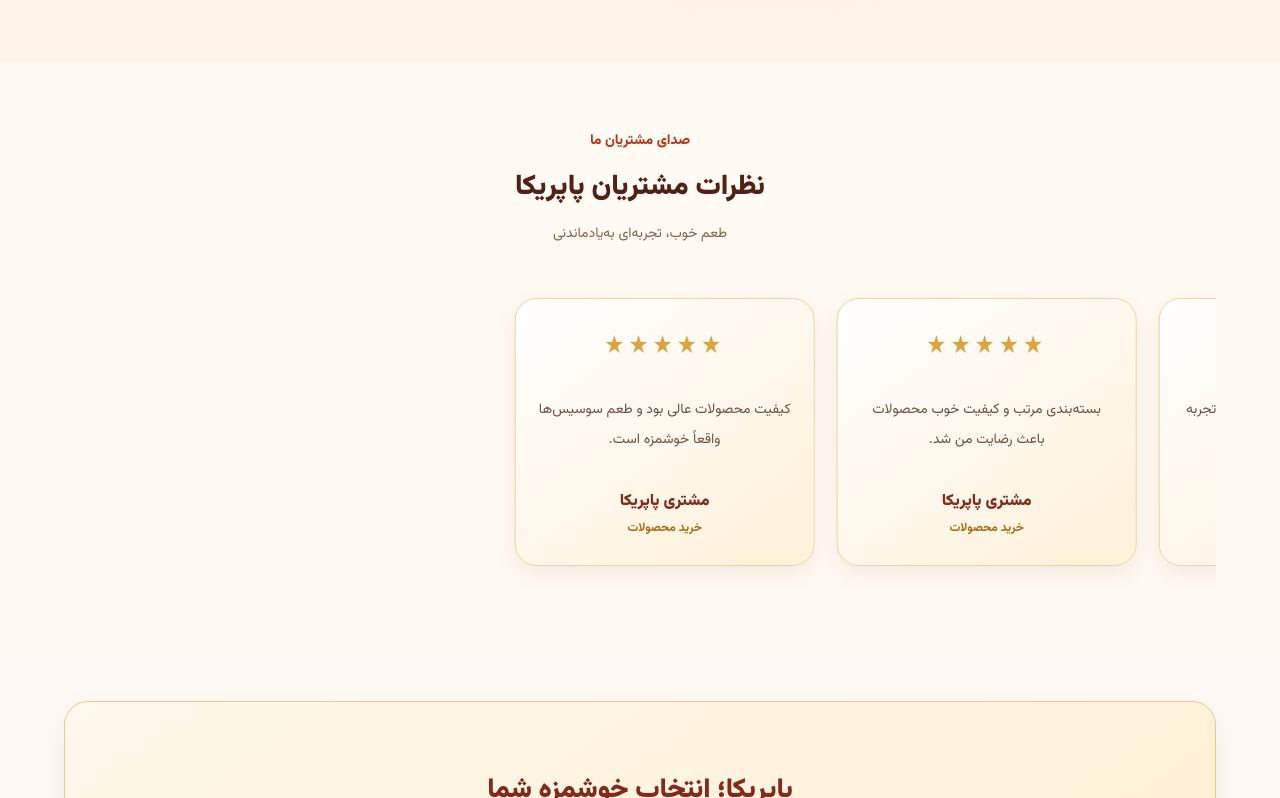
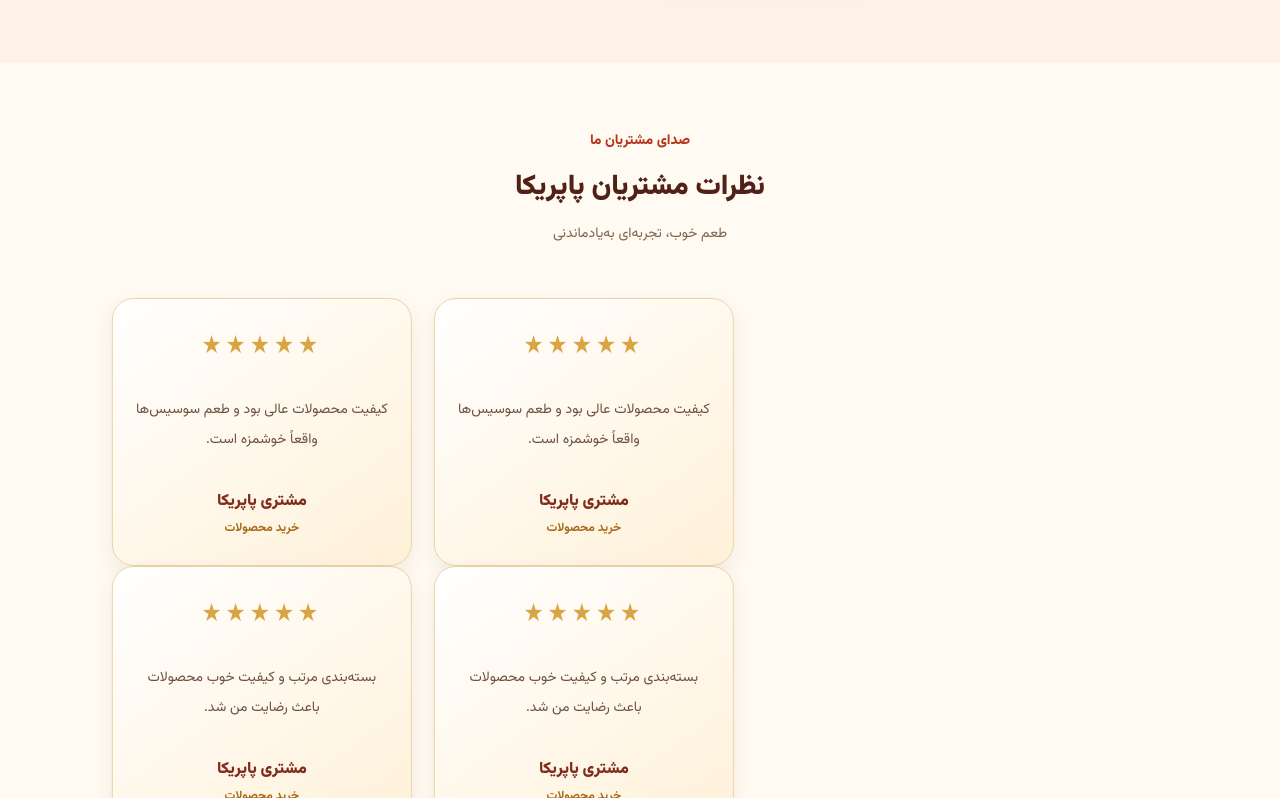
Before and after one commit to romistay/paprika-store, a React (Vite) app: page / in a window 1280 px wide. Shown: the part 2304-3102 px from the top of the page. Built offline with nearby package versions, Linux system fonts and the light colour scheme.

Commit message:
Update App.jsx

```diff
--- a/src/App.jsx
+++ b/src/App.jsx
@@ -533,7 +533,7 @@ onClick={() => {
   <div className="reviews-slider">
 <div className="reviews-track">
   {[1, 2].map((group) => (
-        <React.Fragment key={group}>
+    <div className="reviews-group" key={group}>
       {[
         "کیفیت محصولات عالی بود و طعم سوسیس‌ها واقعاً خوشمزه است.",
         "بسته‌بندی مرتب و کیفیت خوب محصولات باعث رضایت من شد.",
@@ -553,11 +553,12 @@ onClick={() => {
           <span>خرید محصولات</span>
         </div>
       ))}
-        </React.Fragment>
+    </div>
   ))}
 </div>
 </div>
 </section>
+
 
            <section className="about" id="about">
   <h2>پاپریکا؛ انتخاب خوشمزه شما</h2>
```
Lines whose indentation alone changed are shown as unchanged.
